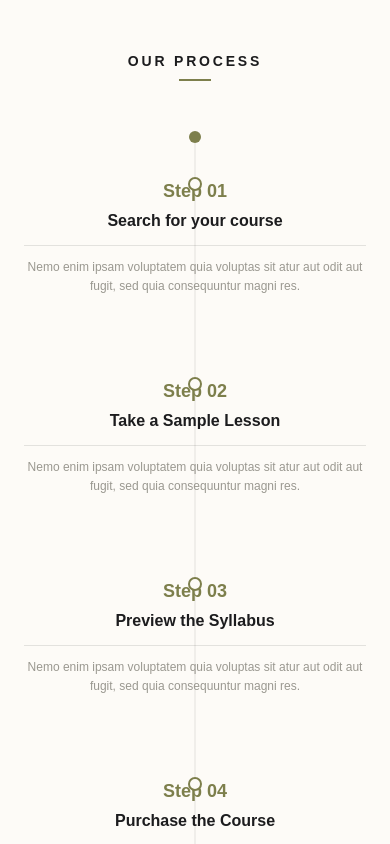
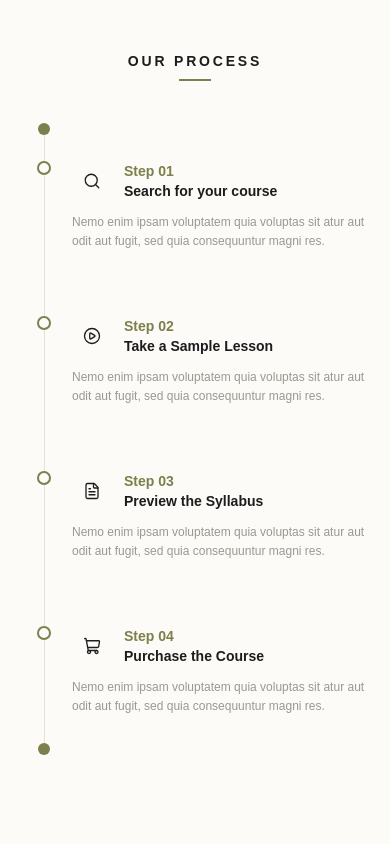
Before and after one commit to proshanto7/EduNova, a Next.js app: page /home in a window 390 px wide. Shown: the part 3920-4764 px from the top of the page. Built offline with nearby package versions, Linux system fonts and the light colour scheme.

Commit message:
process section modify code for responsive

```diff
--- a/src/components/home/ProcessSection.jsx
+++ b/src/components/home/ProcessSection.jsx
@@ -5,7 +5,7 @@ import { PROCESS_DATA } from "@/data/home";
 
 export default function ProcessSection() {
   return (
-    <section className="bg-background px-6 py-16 md:py-20">
+    <section className="bg-(--background) px-6 py-16 md:py-20">
       <div className="mx-auto max-w-5xl">
         {/* Header */}
         <motion.div
@@ -13,7 +13,7 @@ export default function ProcessSection() {
           whileInView={{ opacity: 1, y: 0 }}
           viewport={{ once: true }}
           transition={{ duration: 0.5 }}
-          className="mb-14 text-center"
+          className="mb-12 text-center md:mb-14"
         >
           <h2 className="text-sm font-bold uppercase tracking-[0.2em] text-(--text-primary)">
             Our Process
@@ -23,79 +23,106 @@ export default function ProcessSection() {
 
         {/* Timeline */}
         <div className="relative">
-          {/* Vertical line */}
+          {/* Vertical line — mobile: left aligned, desktop: centered */}
           <motion.div
             initial={{ scaleY: 0 }}
             whileInView={{ scaleY: 1 }}
             viewport={{ once: true }}
             transition={{ duration: 1, ease: "easeInOut" }}
             style={{ transformOrigin: "top" }}
-            className="absolute left-1/2 top-0 h-full w-px -translate-x-1/2 bg-(--border)"
+            className="absolute left-5 top-0 h-full w-px bg-(--border) md:left-1/2 md:-translate-x-1/2"
           />
 
           {/* Top dot */}
-          <span className="absolute -top-1.5 left-1/2 z-10 h-3 w-3 -translate-x-1/2 rounded-full bg-(--accent)" />
+          <span className="absolute -top-1.5 left-5 z-10 h-3 w-3 -translate-x-1/2 rounded-full bg-(--accent) md:left-1/2" />
 
           {PROCESS_DATA.map((step, index) => {
             const Icon = step.icon;
             const isEven = index % 2 === 0;
 
             return (
-              <div key={step.step} className="relative py-10 first:pt-0">
+              <div key={step.step} className="relative py-8 first:pt-0 md:py-10">
                 {/* Node dot */}
                 <motion.span
                   initial={{ scale: 0 }}
                   whileInView={{ scale: 1 }}
                   viewport={{ once: true }}
                   transition={{ duration: 0.4, delay: 0.2 }}
-                  className="absolute left-1/2 top-10 z-10 h-3.5 w-3.5 -translate-x-1/2 rounded-full border-2 border-(--accent) bg-background"
+                  className="absolute left-5 top-8 z-10 h-3.5 w-3.5 -translate-x-1/2 rounded-full border-2 border-(--accent) bg-(--background) md:left-1/2 md:top-10"
                 />
 
-                <div className="grid grid-cols-1 gap-6 md:grid-cols-2 md:items-center">
+                {/* Mobile layout — left aligned, icon inline */}
+                <motion.div
+                  initial={{ opacity: 0, x: 20 }}
+                  whileInView={{ opacity: 1, x: 0 }}
+                  viewport={{ once: true, amount: 0.4 }}
+                  transition={{ duration: 0.5 }}
+                  className="pl-12 md:hidden"
+                >
+                  <div className="flex items-center gap-3">
+                    <div className="flex h-10 w-10 shrink-0 items-center justify-center rounded-xl bg-(--stat-icon-bg)">
+                      <Icon
+                        size={18}
+                        className="text-(--stat-icon-color)"
+                        strokeWidth={1.75}
+                      />
+                    </div>
+                    <div>
+                      <p className="text-sm font-bold text-(--accent)">
+                        {step.step}
+                      </p>
+                      <h3 className="text-sm font-bold text-(--text-primary)">
+                        {step.title}
+                      </h3>
+                    </div>
+                  </div>
+                  <p className="mt-3 text-xs leading-relaxed text-(--text-muted)">
+                    {step.description}
+                  </p>
+                </motion.div>
+
+                {/* Desktop layout — zigzag */}
+                <div className="hidden md:grid md:grid-cols-2 md:items-center md:gap-6">
                   {isEven ? (
                     <>
-                      {/* Text — left side */}
                       <motion.div
                         initial={{ opacity: 0, x: -40 }}
                         whileInView={{ opacity: 1, x: 0 }}
                         viewport={{ once: true, amount: 0.4 }}
                         transition={{ duration: 0.5 }}
-                        className="text-center md:pr-12 md:text-right"
+                        className="md:pr-12 md:text-right"
                       >
                         <StepText step={step} align="right" />
                       </motion.div>
 
-                      {/* Icon — right side */}
                       <motion.div
                         initial={{ opacity: 0, scale: 0.6 }}
                         whileInView={{ opacity: 1, scale: 1 }}
                         viewport={{ once: true, amount: 0.4 }}
                         transition={{ duration: 0.4, delay: 0.15 }}
-                        className="hidden justify-start md:flex md:pl-12"
+                        className="flex justify-start md:pl-12"
                       >
                         <IconBadge Icon={Icon} />
                       </motion.div>
                     </>
                   ) : (
                     <>
-                      {/* Icon — left side */}
                       <motion.div
                         initial={{ opacity: 0, scale: 0.6 }}
                         whileInView={{ opacity: 1, scale: 1 }}
                         viewport={{ once: true, amount: 0.4 }}
                         transition={{ duration: 0.4, delay: 0.15 }}
-                        className="hidden justify-end md:flex md:pr-12"
+                        className="flex justify-end md:pr-12"
                       >
                         <IconBadge Icon={Icon} />
                       </motion.div>
 
-                      {/* Text — right side */}
                       <motion.div
                         initial={{ opacity: 0, x: 40 }}
                         whileInView={{ opacity: 1, x: 0 }}
                         viewport={{ once: true, amount: 0.4 }}
                         transition={{ duration: 0.5 }}
-                        className="text-center md:pl-12 md:text-left"
+                        className="md:pl-12 md:text-left"
                       >
                         <StepText step={step} align="left" />
                       </motion.div>
@@ -107,7 +134,7 @@ export default function ProcessSection() {
           })}
 
           {/* Bottom dot */}
-          <span className="absolute -bottom-1.5 left-1/2 z-10 h-3 w-3 -translate-x-1/2 rounded-full bg-(--accent)" />
+          <span className="absolute -bottom-1.5 left-5 z-10 h-3 w-3 -translate-x-1/2 rounded-full bg-(--accent) md:left-1/2" />
         </div>
       </div>
     </section>
```
